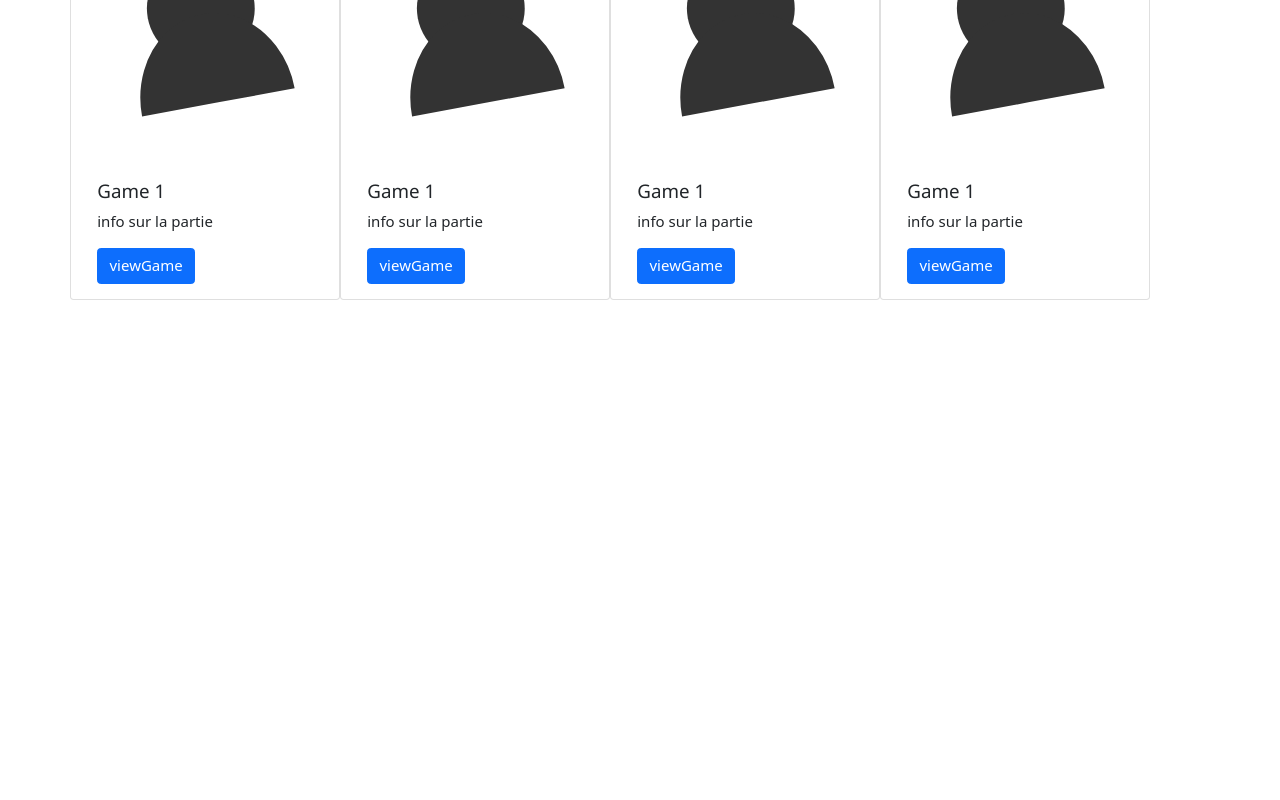
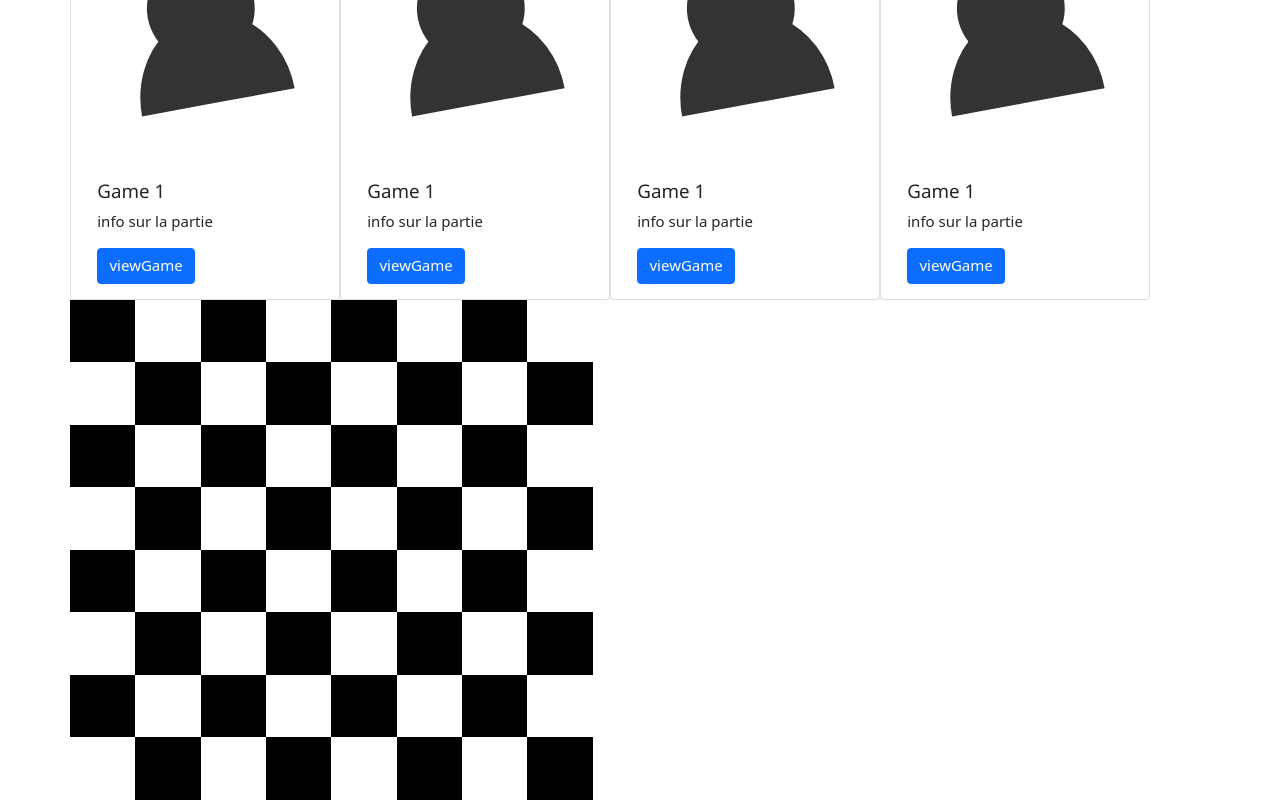
Before and after one commit to HE-Arc/AnalyChess, a Vue app in the folder analychess_front/: page /account in a window 1280 px wide. Shown: the part 775-1575 px from the top of the page. Before the commit the page ends 1075 px from the top, so only its background shows below. Built offline with nearby package versions, Linux system fonts and the light colour scheme.

Commit message:
Simple board component

```diff
--- a/analychess_front/src/components/Board.vue
+++ b/analychess_front/src/components/Board.vue
@@ -0,0 +1,57 @@
+<template>
+<div class="board">
+    <div class="row" v-for="row_index in BOARD_SIZE" :key="row_index">
+        <div class="cell" v-for="file_index in BOARD_SIZE" :key="file_index"></div>
+    </div>
+</div>
+</template>
+
+<script>
+
+export default {
+    name: 'Board',
+    data() {
+        return {
+            BOARD_SIZE: 8
+        }
+    },
+    props: {
+        selectedMoveIndex: {
+            type: Number,
+            required: true
+        }
+    }
+}
+</script>
+
+<style>
+.board
+{
+    background: red;
+    display: flex;
+    flex-direction: column;
+    width: 500px;
+    height: 500px;
+}
+
+.board > .row
+{
+    flex: 1;
+    display: flex;
+}
+
+.board > .row > .cell
+{
+    flex: 1;
+    background: white;
+}
+
+.board > .row:nth-of-type(2n) > .cell:nth-of-type(2n)
+{
+    background: black;
+}
+.board > .row:nth-of-type(2n + 1) > .cell:nth-of-type(2n + 1)
+{
+    background: black;
+}
+</style>
--- a/analychess_front/src/views/Account.vue
+++ b/analychess_front/src/views/Account.vue
@@ -29,6 +29,9 @@
                 <game-thumbnail/>
             </div>
         </div>
+        <div class="container">
+            <Board :selectedMoveIndex="1"/>
+        </div>
     </div>
 </template>
 <script>
@@ -36,10 +39,11 @@
 import Header from '../components/Header.vue';
 import GameThumbnail from '../components/GameThumbnail.vue';
 import APIRequester from '@/tools/APIRequester.js'
+import Board from '../components/Board.vue';
 
 export default {
 components:{
-
+    Board,
     Header,
     GameThumbnail,
 },
```
Also changed, not shown: 1 other file (tests, documents, lock files or other folders).
